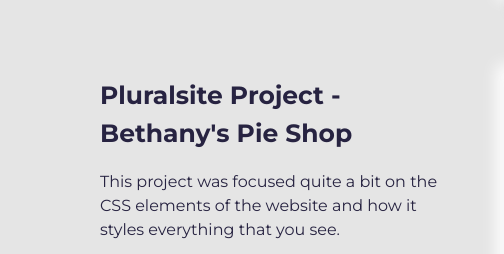
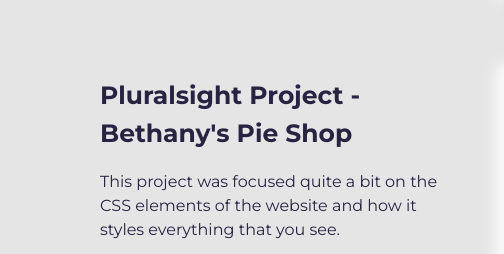
Before and after one commit to McKwakkle/Website-portfolio, a plain HTML site: page index.html in a window 1280 px wide. Shown: the part 1860-2114 px from the top of the page, 0-504 px from the left. Drawn offline with Linux system fonts and the light colour scheme.

Commit message:
HTML
Fixed spelling error

```diff
--- a/index.html
+++ b/index.html
@@ -107,7 +107,7 @@
         <!-- Each .row is a project -->
         <article class="row">
           <div class="project-wrapper__text">
-            <h3 class="project-wrapper__text-title">Pluralsite Project - Bethany's Pie Shop</h3>
+            <h3 class="project-wrapper__text-title">Pluralsight Project - Bethany's Pie Shop</h3>
             <p class="project-wrapper__text-info">
               This project was focused quite a bit on the CSS elements of the website and how it styles everything that you
               see.
```
